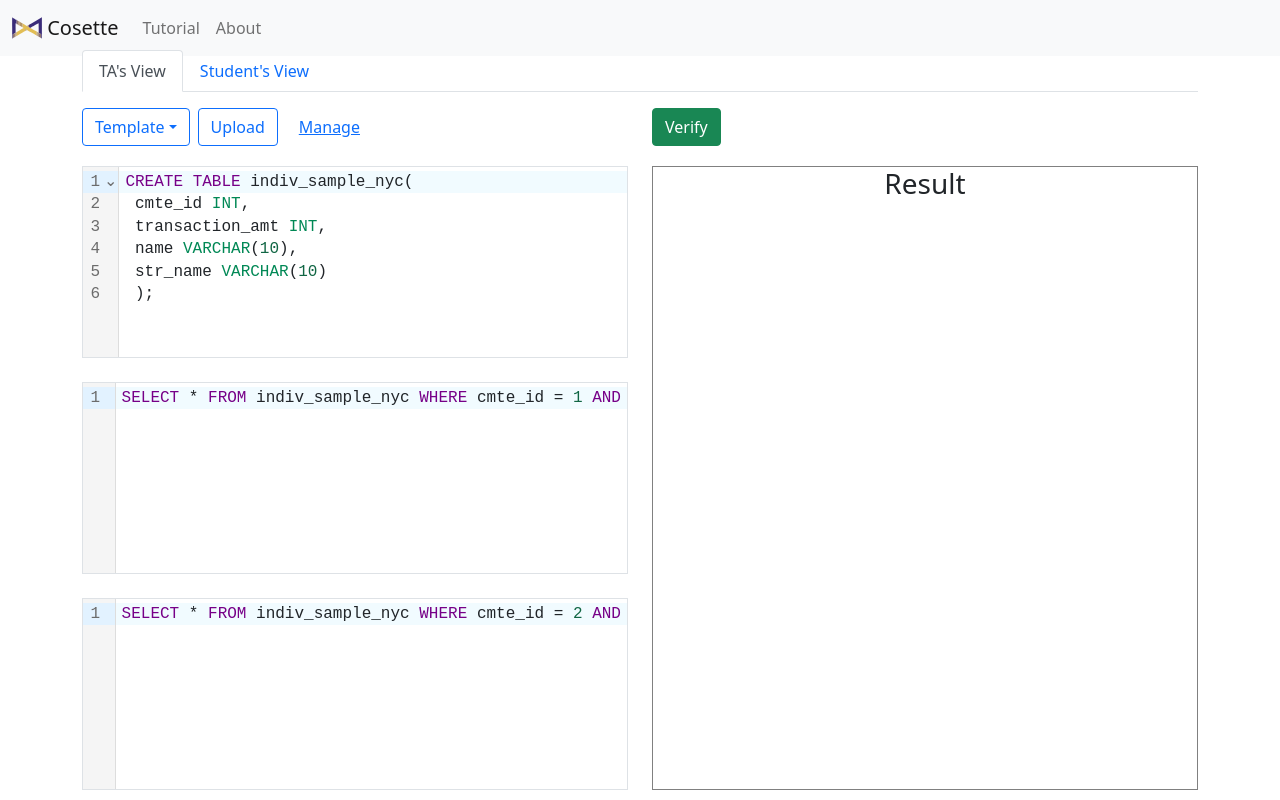
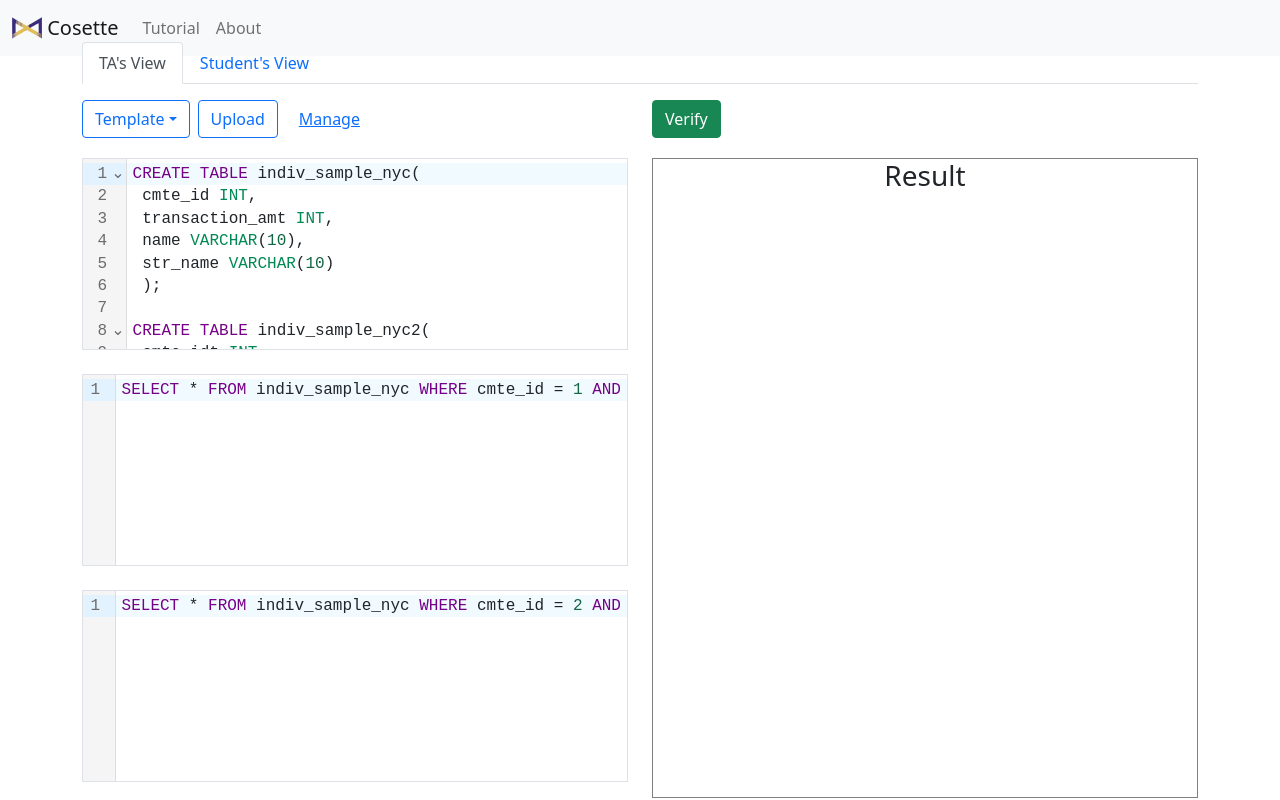
Before and after one commit to taidaii/cosette-web, a React (Create React App) app in the folder client/: page / in a window 1280 px wide. Built offline with nearby package versions, Linux system fonts and the light colour scheme; the HTML template or start-up script is replaced by a standard one.

Commit message:
add files

```diff
--- a/client/src/views/Home.js
+++ b/client/src/views/Home.js
@@ -1,4 +1,3 @@
-/* eslint-disable import/no-anonymous-default-export */
 import { Container, Row, Col, Dropdown, Stack, Spinner, Table, Tab, Tabs } from 'react-bootstrap';
 import Button from 'react-bootstrap/Button'
 import CodeMirror from '@uiw/react-codemirror';
@@ -13,20 +12,18 @@ export default function () {
 
   const [isLoading, setLoading] = useState(false);
   const [tabKey, setTabKey] = useState('ta');
-  const [createTableStatement, setCreateTableStatement] = useState("CREATE TABLE indiv_sample_nyc(\n cmte_id INT,\n transaction_amt INT,\n name VARCHAR(10),\n str_name VARCHAR(10)\n );");
+  const [createTableStatement, setCreateTableStatement] = useState("CREATE TABLE indiv_sample_nyc(\n cmte_id INT,\n transaction_amt INT,\n name VARCHAR(10),\n str_name VARCHAR(10)\n );\n\nCREATE TABLE indiv_sample_nyc2(\n cmte_idt INT,\n transaction_amtt INT,\n namet VARCHAR(10),\n str_namet VARCHAR(10)\n );");
   const [taSubmission, setTaSubmission] = useState("SELECT * FROM indiv_sample_nyc WHERE cmte_id = 1 AND name LIKE '%test%' AND str_name LIKE '%test3%';");
   const [studentSubmission, setStudentSubmission] = useState("SELECT * FROM indiv_sample_nyc WHERE cmte_id = 2 AND name LIKE '%test%' AND str_name LIKE '%test3%';");
   const [resultStatus, setResultStatus] = useState("");
   const [resultLog, setResultLog] = useState("");
-  const [resultTableCols, setResultTableCols] = useState("");
-  const [resultTableRows, setResultTableRows] = useState("");
+  const [resultTables, setResultTables] = useState([]);
 
   const handleClick = async() => {
     setLoading(true);
     setResultStatus("");
     setResultLog("");
-    setResultTableCols("");
-    setResultTableRows("");
+    setResultTables([]);
     const result = await axios.post('http://localhost:5000/check', {
       // schema: "CREATE TABLE indiv_sample_nyc(\n cmte_id INT,\n transaction_amt INT,\n name VARCHAR(10),\n str_name VARCHAR(10)\n );",
       schema: createTableStatement,
@@ -34,32 +31,37 @@ export default function () {
       student_input: studentSubmission
     });
     console.log(result);
-    const { status, test_log } = result.data;
+    let { status, test_log } = result.data;
+    test_log = test_log.replaceAll("<", "&lt").replaceAll(">", "&gt").replace(/\n/g, "<br />");
     setResultStatus(status);
-    setResultLog(test_log);
     if (test_log.indexOf("Table") !== -1) {
       // "(Table \"INDIV_SAMPLE_NYC\" '(\"CMTE_ID\" \"TRANSACTION_AMT\" \"NAME\" \"STR_NAME\") '(((1 0 \"0\" \"0\") . 1)))↵"
-      const tblName = test_log.substring(test_log.indexOf("Table")+7, test_log.indexOf("\"", test_log.indexOf("Table \"") + 7));
-      console.log(tblName);
-      const colNames = test_log.substring(test_log.indexOf("(", 1)+1, test_log.indexOf(")", 1)).replaceAll("\"", "").split(" ");
+      const tablesTestLogs = test_log.split("<br />");
+      const generatedTables = [];
+      for (const tablesTestLog of tablesTestLogs) {
+        if (tablesTestLog.length <= 0) continue;
+        const resultTable = { cols: "", rows: "" };
+        const tblName = tablesTestLog.substring(tablesTestLog.indexOf("Table")+7, tablesTestLog.indexOf("\"", tablesTestLog.indexOf("Table \"") + 7));
+        // Find all cols
+        const colNames = tablesTestLog.substring(tablesTestLog.indexOf("(", 1)+1, tablesTestLog.indexOf(")", 1)).replaceAll("\"", "").split(" ");
         let tblCols = "<th>#</th>";
         for (let name of colNames) tblCols += "<th>" + name + "</th>";
-      setResultTableCols(tblCols);
-      console.log(colNames);
-      const recordsPerRow = test_log.substring(test_log.indexOf("(((")+3, test_log.indexOf(")", test_log.indexOf("((("))).split(" ");
-      console.log(recordsPerRow);
+        resultTable["cols"] = tblCols;
+        // Find all records
+        if (tablesTestLog.indexOf("(((") !== -1) {
+          const recordsPerRow = tablesTestLog.substring(tablesTestLog.indexOf("(((")+3, tablesTestLog.indexOf(")", tablesTestLog.indexOf("((("))).split(" ");
           const recordNumPerRow = test_log.substring(test_log.indexOf(".", test_log.indexOf("((("))+2, test_log.indexOf(")))"));
           // TODO: Modify code if there're multiple different kinds of record
           for (let i=0; i<recordNumPerRow; i++) {
             let tblHtml = "<tr><td>" + i + "</td>";
             for (let record of recordsPerRow) tblHtml += "<td>" + record + "</td>";
             tblHtml += "</tr>";
-        console.log(tblHtml);
-        setResultTableRows(tblHtml);
+            resultTable["rows"] = tblHtml;
           }
-      console.log(recordNumPerRow);
-      console.log(resultTableCols);
-      console.log(resultTableRows);
+        }
+        generatedTables.push(resultTable);
+      }
+      setResultTables(generatedTables);
     }
     setLoading(false);
   }
@@ -156,9 +158,13 @@ export default function () {
               { (resultStatus === "Undecidable") && <Button variant="secondary" active>Not Decidable</Button> }
               <br></br>
               <br></br>
-              { (resultTableRows !== "" && <p>The following table is the counterexample</p>)}
-              { (resultTableRows !== "" && <Table striped bordered hover><thead><tr>{ReactHtmlParser(resultTableCols)}</tr></thead><tbody>{ReactHtmlParser(resultTableRows)}</tbody></Table>)}
-              { (resultTableRows === "" && resultLog) }
+              { (resultTables.length > 0  && <p>The following table is the counterexample</p>)}
+              { (resultTables.length > 0  &&
+                resultTables.map((item, idx) => {
+                  return <Table striped bordered hover key={idx}><thead><tr>{ReactHtmlParser(item.cols)}</tr></thead><tbody>{ReactHtmlParser(item.rows)}</tbody></Table>
+                })
+                )}
+              { (resultTables.length === 0 && ReactHtmlParser(resultLog)) }
             </div>
           </Col>
         </Row>
--- a/client/src/views/styles/Home.css
+++ b/client/src/views/styles/Home.css
@@ -1,7 +1,9 @@
 .result {
   border: 1px solid Grey;
-  height: 100%;
   text-align: center;
+
+  overflow: scroll;
+  height: 80vh;
 }
 
 .btn-row {
```
Also changed, not shown: client/package.json (+1 -6 lines), 1 other file (tests, documents, lock files or other folders). Lines whose indentation alone changed are shown as unchanged.
